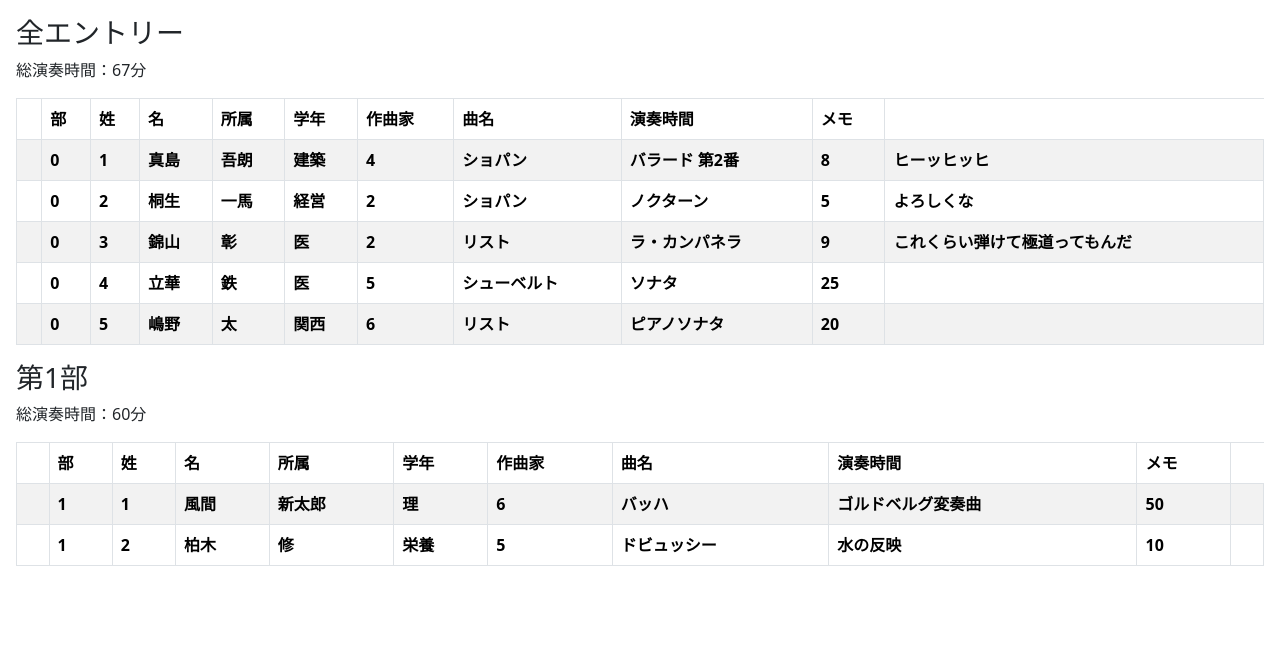
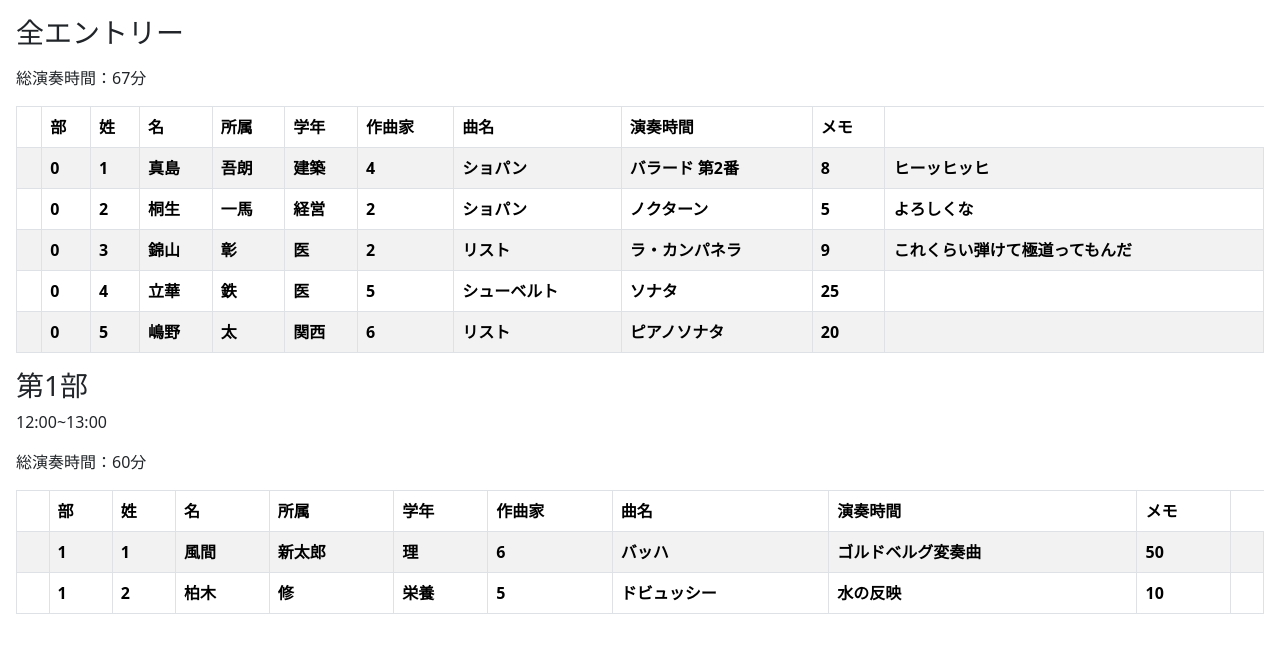
Before and after one commit to ritto153/PianoProgramEditor, a React (Create React App) app: page / in a window 1280 px wide. Shown: the top 652 px of the page. Built offline with nearby package versions, Linux system fonts and the light colour scheme.

Commit message:
部の開始終了時間を表示させられるように

```diff
--- a/src/components/EntryTableTitle.tsx
+++ b/src/components/EntryTableTitle.tsx
@@ -2,6 +2,21 @@ import { useEntries } from "../EntryProvider";
 
 type Props = {
   partId: string;
+};
+
+const TwoDatesToString = (
+  startingTime: Date | null,
+  endingTime: Date | null
+): string => {
+  const RjustNumber = (num: number) => String(num).padStart(2, '0')
+
+  if (startingTime && endingTime) {
+    return `${RjustNumber(startingTime.getHours())}:${RjustNumber(startingTime.getMinutes())}~${RjustNumber(endingTime.getHours())}:${RjustNumber(endingTime.getMinutes())}`;
+  } else if (!startingTime && !endingTime) {
+    return "";
+  } else {
+    throw new Error("開始時間と終了時間の片方がnullになっています");
+  }
 };
 
 export default function EntryTableTitle(props: Props) {
@@ -12,9 +27,17 @@ export default function EntryTableTitle(props: Props) {
     .map((entryId) => entryMap[entryId].time)
     .reduce((a, b) => a + b, 0);
 
+  const startingTime = part.startingTime;
+
+  const endingTime = startingTime ? new Date(startingTime.getTime()) : null;
+  endingTime?.setMinutes(endingTime.getMinutes() + totalPlayTime);
+
+  const sheduleString = TwoDatesToString(startingTime, endingTime);
+
   return (
     <div>
       <h3>{part.partNum === 0 ? "全エントリー" : `第${part.partNum}部`}</h3>
+      <p>{sheduleString}</p>
       <p>{`総演奏時間：${totalPlayTime}分`}</p>
     </div>
   );
--- a/src/type/Part.ts
+++ b/src/type/Part.ts
@@ -1,7 +1,7 @@
 export type Part = {
   id: string;
   partNum: number;
-  startingTime: string | null;
+  startingTime: Date | null;
   entryIds: string[];
 }
 
--- a/src/utils/PartMapBuilder.ts
+++ b/src/utils/PartMapBuilder.ts
@@ -5,11 +5,11 @@ type ResponsePart = {
   id: string;
   partNum: number;
   startingTime: string | null;
-}
+};
 
 type ResponsePartMap = {
   [id: string]: ResponsePart;
-}
+};
 
 export const PartMapBuilder = (response: {
   entries: Entry[];
@@ -17,7 +17,7 @@ export const PartMapBuilder = (response: {
 }): PartMap => {
   const { entries, parts } = response;
 
-  const entriesByPartId: {[key: string]: Entry[]} = {};
+  const entriesByPartId: { [key: string]: Entry[] } = {};
   entries.forEach((entry) => {
     if (!entriesByPartId[entry.partId]) {
       entriesByPartId[entry.partId] = [];
@@ -31,21 +31,21 @@ export const PartMapBuilder = (response: {
     partsByPartId[part.id] = part;
   });
 
-  const result: PartMap = {}
+  const result: PartMap = {};
 
   Object.entries(entriesByPartId).forEach(([partId, entries]) => {
     if (!entries) throw new Error();
 
     const part = partsByPartId[partId];
 
-    if (!part) throw new Error('エントリーの持つ部が存在しません');
+    if (!part) throw new Error("エントリーの持つ部が存在しません");
 
     result[part.id] = {
       id: part.id,
       partNum: part.partNum,
-      startingTime: part.startingTime,
+      startingTime: part.startingTime ? new Date(part.startingTime) : null,
       entryIds: entries.map((entry) => entry.id),
-    }
+    };
   });
 
   return result;
```
